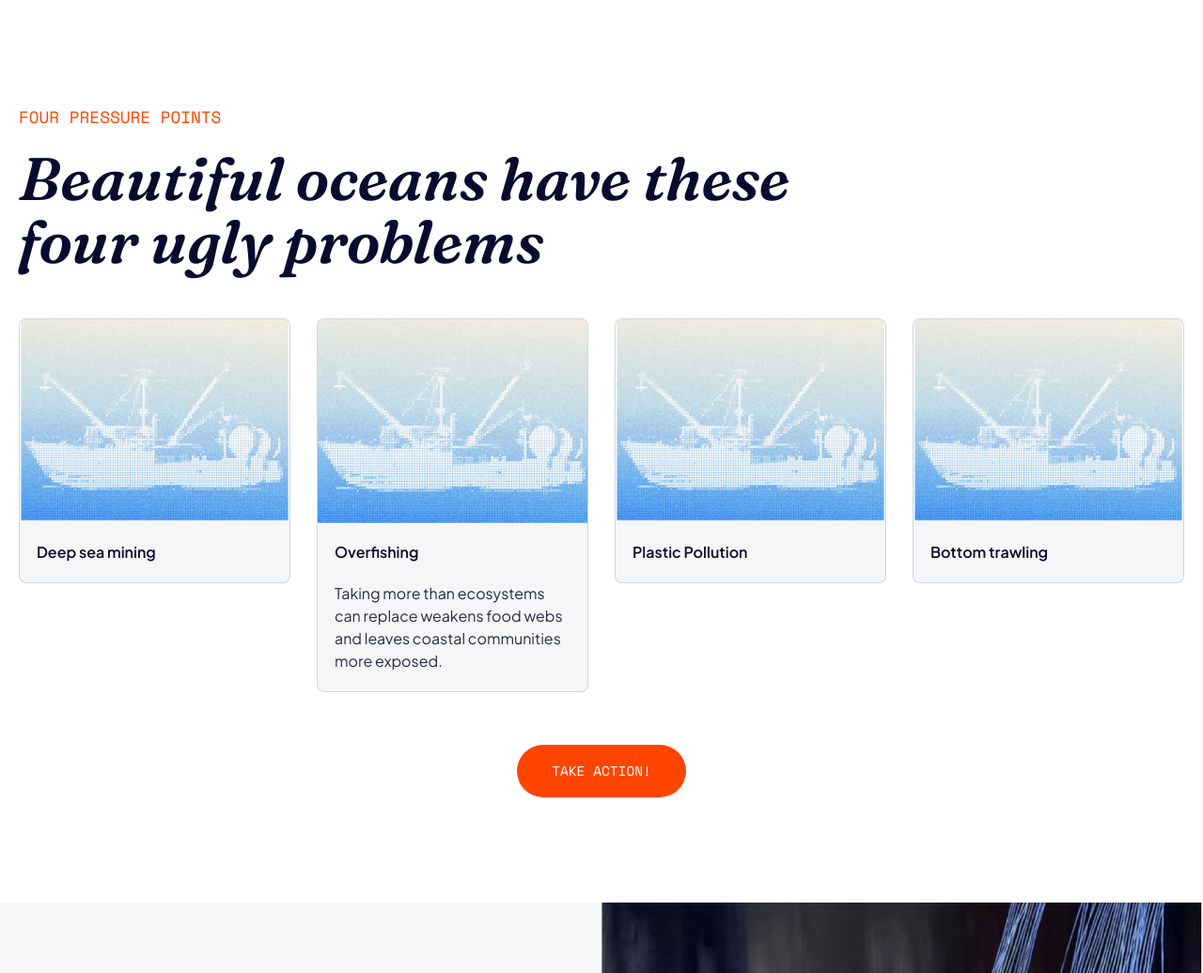
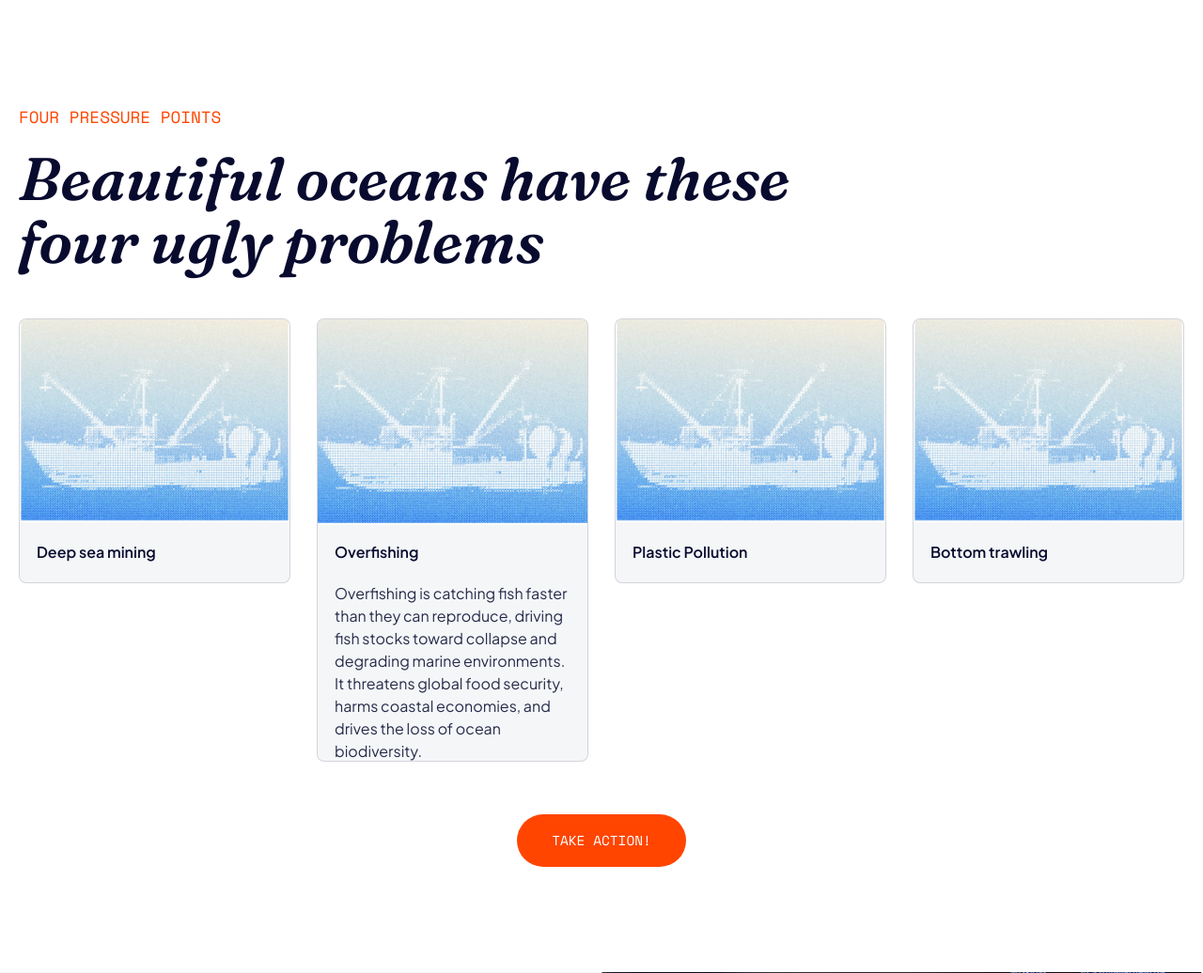
Before and after one commit to annich-ka/Tidal_thinkers_GP, a Flask app: page / in a window 1280 px wide, after a click on "Overfishing". Shown: the part 1359-2395 px from the top of the page at 94% size. Run offline with Flask 3, Linux system fonts and the light colour scheme.

Commit message:
changed the text in the homepage for the 4 problems

```diff
--- a/templates/index.html
+++ b/templates/index.html
@@ -59,7 +59,7 @@
           <span>Overfishing</span>
         </button>
         <div class="problem-card__body" id="problem-overfishing" aria-hidden="true">
-          <p>Taking more than ecosystems can replace weakens food webs and leaves coastal communities more exposed.</p>
+          <p>Overfishing is catching fish faster than they can reproduce, driving fish stocks toward collapse and degrading marine environments. It threatens global food security, harms coastal economies, and drives the loss of ocean biodiversity.</p>
         </div>
       </article>
 
@@ -83,7 +83,7 @@
           <span>Bottom trawling</span>
         </button>
         <div class="problem-card__body" id="problem-trawling" aria-hidden="true">
-          <p>Heavy gear can scrape the seabed, damage carbon-rich habitats, and reduce recovery for marine life.</p>
+          <p>Coral reefs, sponges, and seabed ecosystems are reduced to rubble after a single trawl. Once gone, these deep habitats may take centuries to recover.</p>
         </div>
       </article>
     </div>
```
